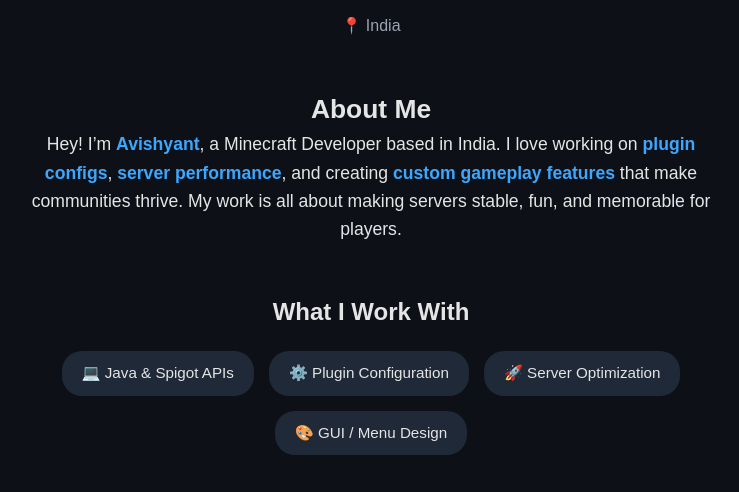
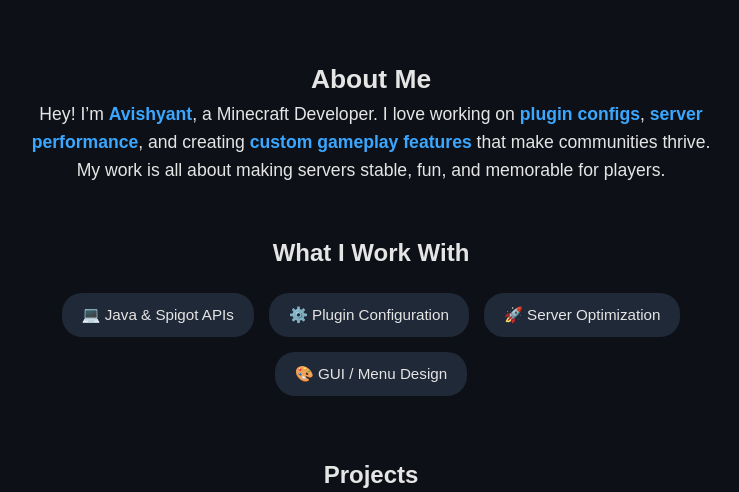
Before and after one commit to avishyantt/portfolio, a plain HTML site: page index.html in a window 1280 px wide. Shown: the part 299-791 px from the top of the page, without its empty margins (269-1008 px from the left). Drawn offline with Linux system fonts and the light colour scheme.

Commit message:
Update index.html

```diff
--- a/index.html
+++ b/index.html
@@ -11,14 +11,13 @@
   <header class="hero">
     <img src="avi pfp.png" alt="Avishyant PFP" class="pfp" />
     <h1>Avishyant</h1>
-    <p class="location">📍 India</p>
   </header>
 
   <!-- About Me -->
   <section class="about">
     <h2>About Me</h2>
     <p>
-      Hey! I’m <span class="highlight">Avishyant</span>, a Minecraft Developer based in India.
+      Hey! I’m <span class="highlight">Avishyant</span>, a Minecraft Developer.
       I love working on <span class="highlight">plugin configs</span>,
       <span class="highlight">server performance</span>, and creating
       <span class="highlight">custom gameplay features</span> that make communities thrive.
```
